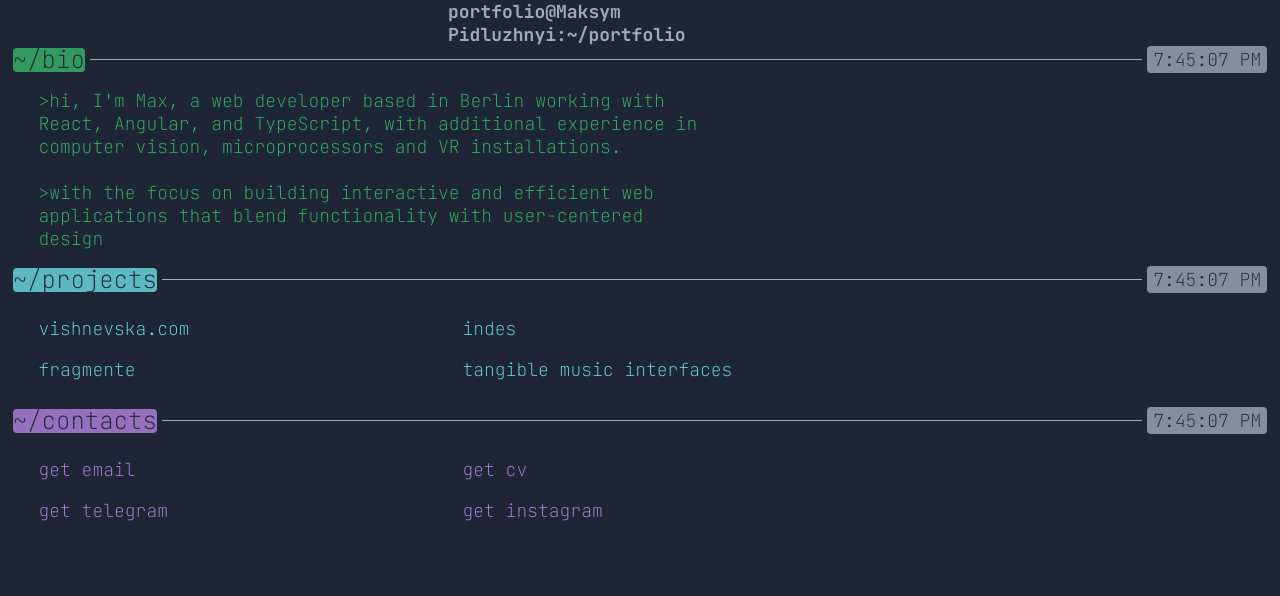
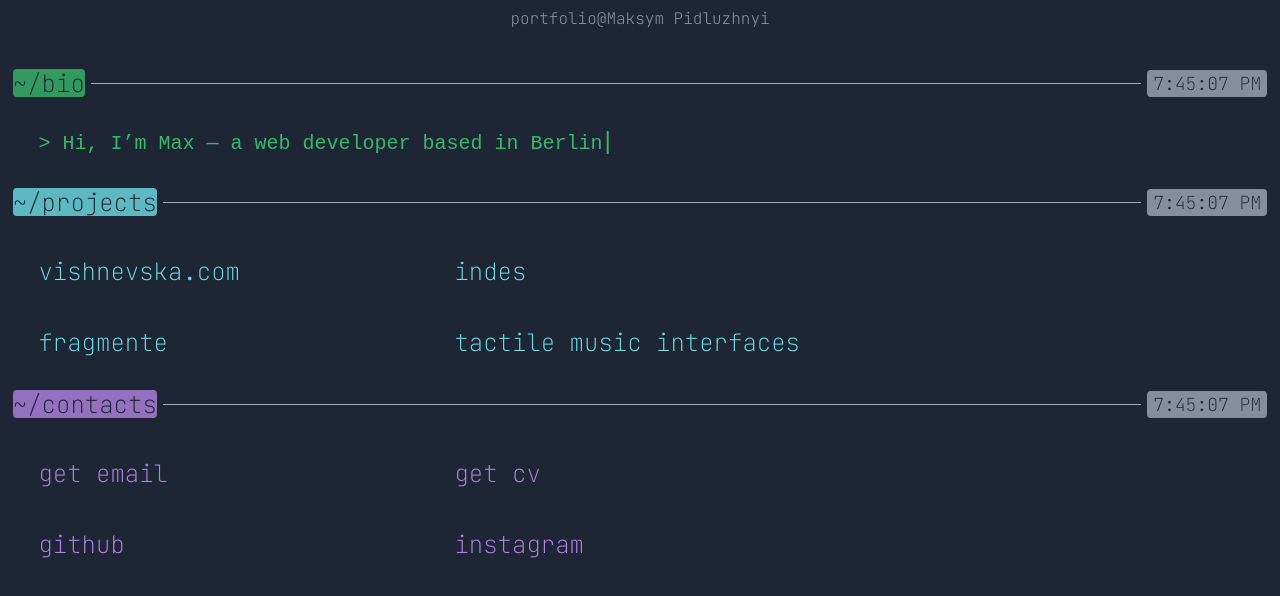
Before and after one commit to maxp7/my-site, an Angular app: page / in a window 1280 px wide. Shown: the top 596 px of the page. Built offline with nearby package versions, Linux system fonts and the light colour scheme.

Commit message:
Text animation + css changes

```diff
--- a/package.json
+++ b/package.json
@@ -21,6 +21,7 @@
     "@angular/router": "^18.2.0",
     "rxjs": "~7.8.0",
     "tslib": "^2.3.0",
+    "typed.js": "^2.1.0",
     "zone.js": "~0.14.10"
   },
   "devDependencies": {
--- a/src/app/ui/divider/divider.component.scss
+++ b/src/app/ui/divider/divider.component.scss
@@ -11,7 +11,7 @@
     opacity: 0.8;
     color: var(--bg-color);
     width: auto;
-    height: 24px;
+    height: 28px;
     border-radius: 4px;
     display: flex;
     justify-content: center;
@@ -23,6 +23,7 @@
   .line {
     flex-grow: 1;
     height: 1px;
+    margin: 0 1px;
     background-color: var(--grey); /* Line color */
   }
 
--- a/src/app/ui/header/header.component.html
+++ b/src/app/ui/header/header.component.html
@@ -1,5 +1,3 @@
-<h1>portfolio&#64;Maksym Pidluzhnyi:~/portfolio</h1>
+<h1>portfolio&#64;Maksym Pidluzhnyi</h1>
 <app-divider title="~/bio" [color]="'var(--green)'" ></app-divider>
-<p> >hi, I'm Max, a web developer based in Berlin working with React, Angular, and TypeScript, with additional experience in computer vision, microprocessors and VR installations. <br><br>
->with the focus on building interactive and efficient web applications that blend functionality with user-centered design
-</p>
+<p id="bio-text"></p>
--- a/src/app/ui/header/header.component.scss
+++ b/src/app/ui/header/header.component.scss
@@ -1,47 +1,46 @@
 
 h1{
     color: var(--grey);
-    font-size: 18px;
-    width: 30%;
-    margin: 0 auto;
+    font-size: 16px;
+    opacity: 0.8;
+    width: 100%;
+    text-align: center;
+    margin: 1dvh auto 5dvh;
+    font-weight: 200;
 }
 p{
     color: var(--green);
-    font-size: 18px;
+    font-size: 20px;
+    font-weight: 200;
+    max-width: 90dvw;
     width: 65ch;
     padding: 2dvh 0 2dvh 3dvw;
+    margin: 2dvh 0 ;
 }
 
-.timeline-container {
-    margin: 0 1vw;
-    display: flex;
-    align-items: center;
-    width: auto;
+
+#bio-text {
+  position: relative;
+  display: inline-block;
+  font-family: monospace;
+}
+
+#bio-text:after {
+  content: '|';
+  position: relative;
+  top: 0;
+  left: -2px;
+  font-size: 24px;
+  color: var(--green);
+  pointer-events: none;  /* Prevent interaction with the cursor */
+}
+#bio-text.cursor-blink:after {
+  animation: blink 1s step-end infinite;
+  opacity: 1;  /* Make the cursor visible when typing is complete */
+}
+
+@keyframes blink {
+  50% {
+    opacity: 0;
   }
-
-  .icon {
-    background-color: #2060d0; /* Blue color */
-    color: white;
-    width: auto;
-    height: 15px;
-    border-radius: 4px;
-    display: flex;
-    justify-content: center;
-    align-items: center;
-    margin-right: 5px;
-  }
-
-  .line {
-    flex-grow: 1;
-    height: 1px;
-    background-color: #666; /* Line color */
-  }
-
-  .label {
-    color: #ccc;
-    background-color: #444;
-    font-size: 12px;
-    padding: 2px 6px;
-    border-radius: 4px;
-    margin-left: 5px;
-  }
+}
--- a/src/app/ui/header/header.component.ts
+++ b/src/app/ui/header/header.component.ts
@@ -1,12 +1,39 @@
-import { Component } from '@angular/core';
+import { Component, AfterViewInit } from '@angular/core';
 import { DividerComponent } from '../divider/divider.component';
+import Typed from 'typed.js';
+
 @Component({
   selector: 'app-header',
   standalone: true,
   imports: [DividerComponent],
   templateUrl: './header.component.html',
-  styleUrl: './header.component.scss'
+  styleUrls: ['./header.component.scss']
 })
-export class HeaderComponent {
+export class HeaderComponent implements AfterViewInit {
+
+  ngAfterViewInit() {
+    const options = {
+      strings: [
+        "> Hj, I´m","> Hi, I’m Max — a web developer based in Berlin, driven by a passion for blending technology and designm </br></br> > Wit",
+        "> Hi, I’m Max — a web developer based in Berlin, driven by a passion for blending technology and design.</br></br> > With experience in React, Angular, and TypeScript, I also explore fields like computer vision, microprocessors, and immersive VR experiences. </br></br> > My mission is to craft web applications that don’t just function, but engage users through intuitive, design.",
+        "> Hi, I’m Max — a web developer based in Berlin, driven by a passion for blending technology and design.</br></br> > With experience in React, Angular, and TypeScript, I also explore fields like computer vision, microprocessors, and immersive VR experiences. </br></br> > My mission is to craft web applications that don’t just function, but engage users through intuitive, user-centered design."
+
+      ],
+      typeSpeed: 35,
+      startDelay: 1500,
+      backSpeed: 55,
+    smartBackspace: true,
+      showCursor: false,
+      cursorChar: '|',
+    };
+    document.getElementById('bio-text')?.classList.add('cursor-blink');
+    setTimeout(()=>{
+      document.getElementById('bio-text')?.classList.remove('cursor-blink');
+    },1000);
+    setTimeout(()=>{
+      document.getElementById('bio-text')?.classList.add('cursor-blink');
+    },26000);
+    const typed = new Typed('#bio-text', options);
 
 }
+}
--- a/src/app/ui/list-container/list-container.component.ts
+++ b/src/app/ui/list-container/list-container.component.ts
@@ -10,6 +10,6 @@ import { DividerComponent } from '../divider/divider.component';
   styleUrl: './list-container.component.scss'
 })
 export class ListContainerComponent {
-    contactsItems = ['get email', 'get cv', 'get telegram', 'get instagram'];
-    projectsItems = ['vishnevska.com', 'indes', 'fragmente', 'tangible music interfaces'];
+    contactsItems = ['get email', 'get cv', 'github', 'instagram'];
+    projectsItems = ['vishnevska.com', 'indes', 'fragmente', 'tactile music interfaces'];
 }
--- a/src/app/ui/list/list.component.scss
+++ b/src/app/ui/list/list.component.scss
@@ -1,17 +1,17 @@
 :host {
     display: flex; /* Keep this as per your requirement */
+    margin: 2dvh 0;
   }
 
 
   ul {
     display: grid;
     grid-template-columns: repeat(2, 30dvw);
-    grid-template-rows: repeat(2, 1px);
-    gap: 5dvh;
-    font-size: 18px;
+    grid-template-rows: repeat(2, auto);
+    gap: 4dvh;
+    font-size: 24px;
     list-style: none;
-    padding: 2dvh 0 0 3dvw;
-    margin-bottom: 7vh;
+    padding: 2dvh 0 2vh 3dvw;
   }
 
   li {
--- a/src/index.html
+++ b/src/index.html
@@ -2,11 +2,10 @@
 <html lang="en">
 <head>
   <meta charset="utf-8">
-  <title>MySite</title>
+  <title>Maksym Pidluzhnyi</title>
   <base href="/">
   <meta name="viewport" content="width=device-width, initial-scale=1">
-
-  <link rel="icon" type="image/x-icon" href="favicon.ico">
+  <link rel="icon" type="image/x-icon" href="">
 </head>
 <body>
   <app-root></app-root>
```
Also changed, not shown: 1 other file (tests, documents, lock files or other folders).
